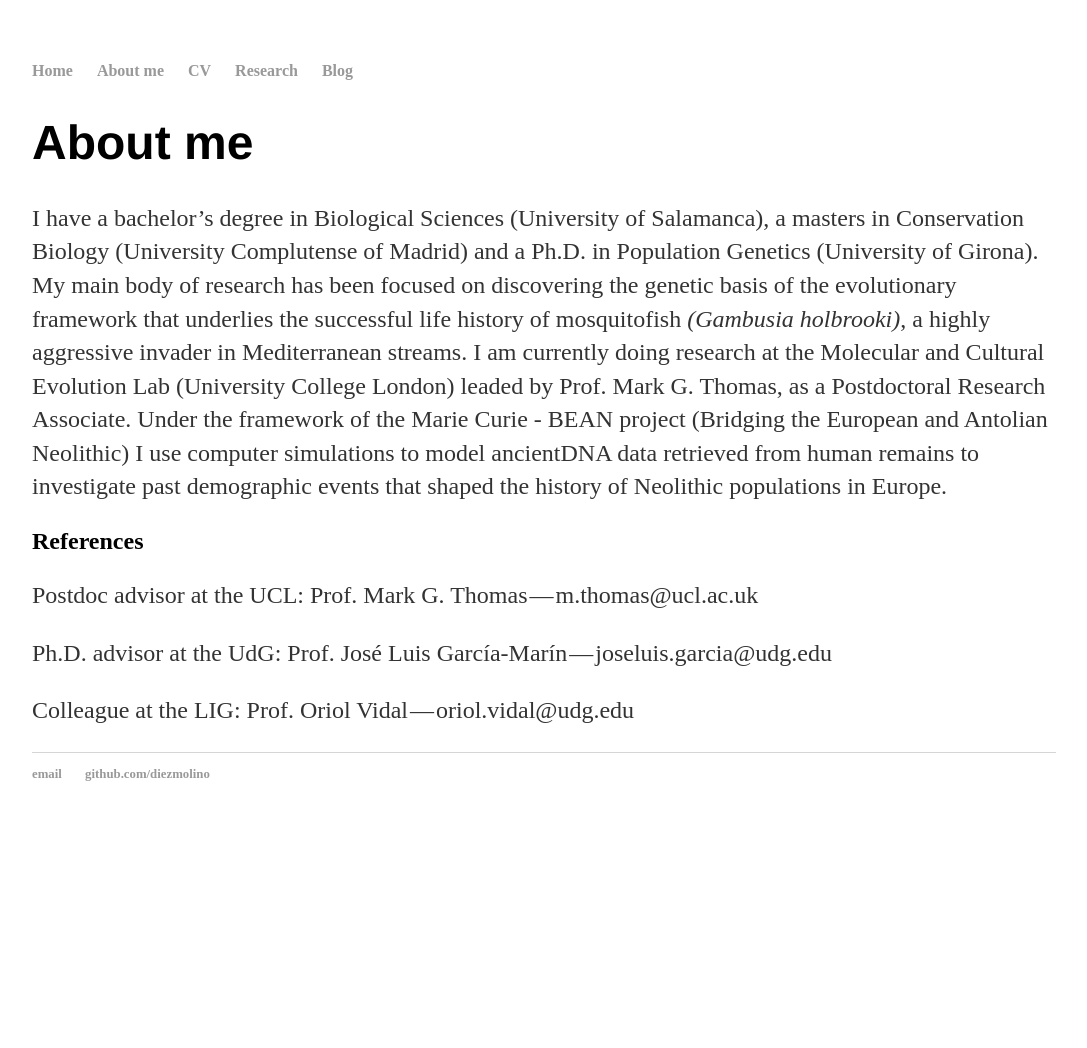
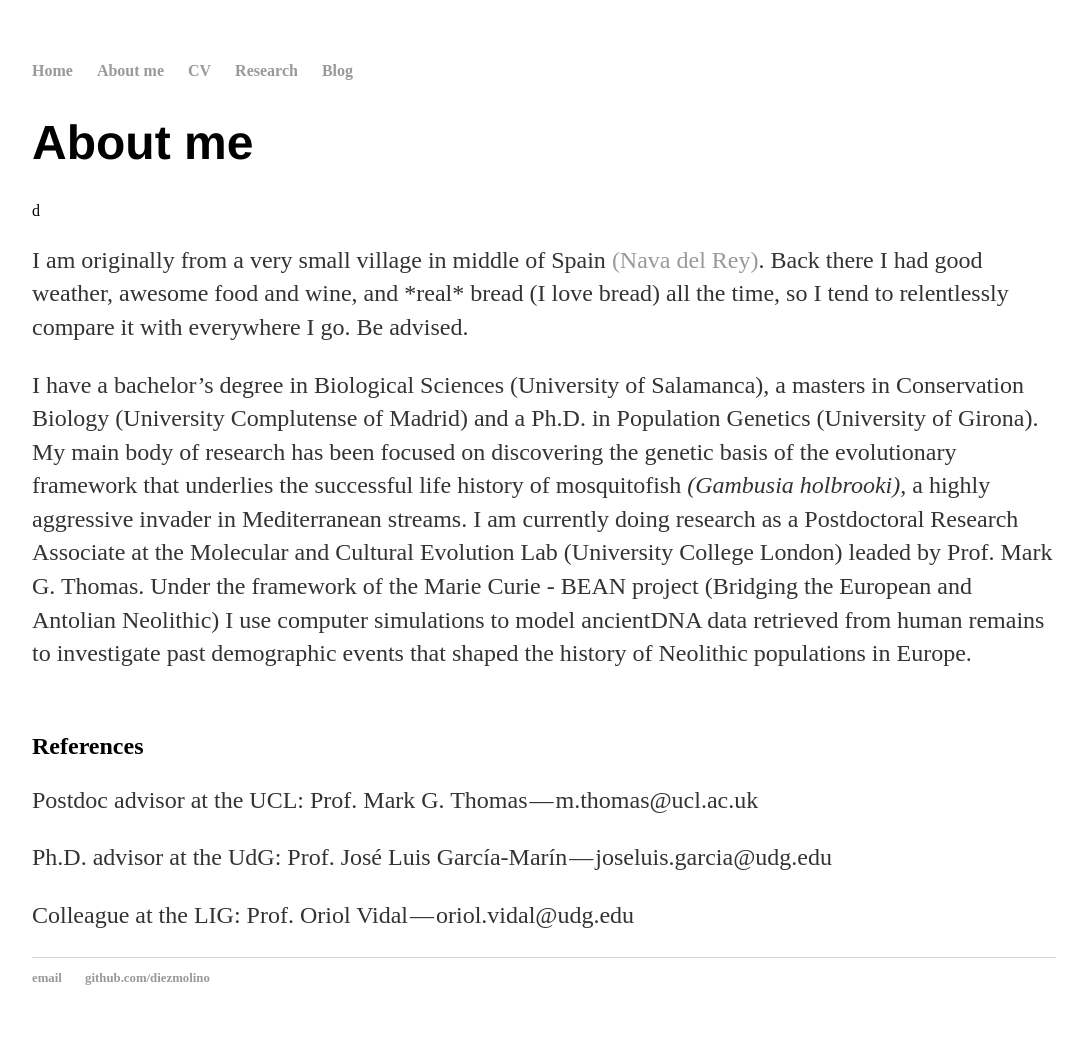
Before and after one commit to DiezMolino/diezmolino.github.io, a Jekyll site: the page about/index.html, which Jekyll copies as it is, in a window 1280 px wide. Shown: the whole page, without its empty margins (96-1183 px from the left). Built offline with Jekyll 4.4.1, drawn with Linux system fonts in a browser that asks for light colours; before the commit the page ends 900 px from its top, so only the background shows below that.

Commit message:
Update index.html

```diff
--- a/about/index.html
+++ b/about/index.html
@@ -17,8 +17,13 @@
 		</nav>
 		<div class="container">
     		<div class="blurb">
-        		<h1>About me</h1>
-        		<p>I have a bachelor’s degree in Biological Sciences (University of Salamanca), a masters in Conservation Biology (University Complutense of Madrid) and a Ph.D. in Population Genetics (University of Girona). My main body of research has been focused on discovering the genetic basis of the evolutionary framework that underlies the successful life history of mosquitofish <i>(Gambusia holbrooki)</i>, a highly aggressive invader in Mediterranean streams. I am currently doing research at the Molecular and Cultural Evolution Lab (University College London) leaded by Prof. Mark G. Thomas, as a Postdoctoral Research Associate. Under the framework of the Marie Curie - BEAN project (Bridging the European and Antolian Neolithic) I use computer simulations to model ancientDNA data retrieved from human remains to investigate past demographic events that shaped the history of Neolithic populations in Europe.</p>
+        		<h1>About me</h1>d
+
+        		<p>I am originally from a very small village in middle of Spain <a href='https://www.google.co.uk/webhp?sourceid=chrome-instant&ion=1&espv=2&ie=UTF-8#q=nava%20del%20rey'>(Nava del Rey)</a>. Back there I had good weather, awesome food and wine, and *real* bread (I love bread) all the time, so I tend to relentlessly compare it with everywhere I go. Be advised. </p>
+
+        		<p>I have a bachelor’s degree in Biological Sciences (University of Salamanca), a masters in Conservation Biology (University Complutense of Madrid) and a Ph.D. in Population Genetics (University of Girona). My main body of research has been focused on discovering the genetic basis of the evolutionary framework that underlies the successful life history of mosquitofish <i>(Gambusia holbrooki)</i>, a highly aggressive invader in Mediterranean streams. I am currently doing research as a Postdoctoral Research Associate at the Molecular and Cultural Evolution Lab (University College London) leaded by Prof. Mark G. Thomas. Under the framework of the Marie Curie - BEAN project (Bridging the European and Antolian Neolithic) I use computer simulations to model ancientDNA data retrieved from human remains to investigate past demographic events that shaped the history of Neolithic populations in Europe.</p>
+
+<br/>
 
 <h2>References</h2>
 <p>Postdoc advisor at the UCL: Prof. Mark G. Thomas — m.thomas@ucl.ac.uk </p>
```
